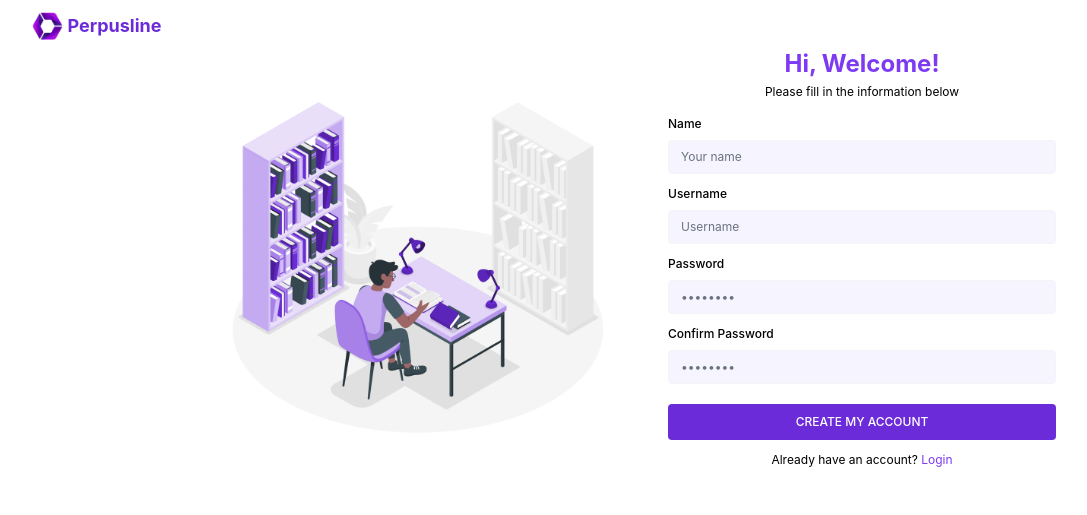
After one commit to arisandika/JWD-Pertemuan-15-Final, a PHP site: page /register.php in a window 1280 px wide. The commit adds this page. Shown: the top 515 px of the page, without its empty margins (0-1087 px from the left). Run offline with PHP 8.4, Linux system fonts and the light colour scheme; some libraries are stand-ins or nearby versions.

Commit message:
adding registration system

```diff
--- /dev/null
+++ b/register.php
@@ -0,0 +1,127 @@
+<?php
+require 'connect.php';
+
+session_start();
+
+function registrasi($data)
+{
+  global $db;
+
+  $name = ucwords(stripcslashes($data["name"]));
+  $username = strtolower(stripcslashes($data["username"]));
+  $password = mysqli_real_escape_string($db, $data["password"]);
+  $password2 = mysqli_real_escape_string($db, $data["password2"]);
+
+  if ($password !== $password2) {
+    echo "<script>
+            alert('Passwords do not match');
+        </script>";
+    return false;
+  }
+
+  $result = mysqli_query($db, "SELECT username FROM user WHERE username= '$username'");
+  if (mysqli_fetch_assoc($result)) {
+    echo "<script>
+        alert('Username has already');
+      </script>";
+    return false;
+  }
+
+  //hash password
+  //$password = password_hash($password, PASSWORD_DEFAULT);
+
+  mysqli_query($db, "INSERT INTO user (name, username, password) VALUES ('$name', '$username', '$password')");
+
+  return mysqli_affected_rows($db);
+}
+
+if (isset($_POST["register"])) {
+  if (registrasi($_POST) > 0) {
+    header("Location: login.php");
+    exit;
+  } else {
+    echo mysqli_error($connect);
+  }
+}
+
+?>
+
+<!DOCTYPE html>
+<html lang="en">
+
+<head>
+  <meta charset="UTF-8">
+  <meta name="viewport" content="width=device-width, initial-scale=1.0">
+  <title>Register</title>
+</head>
+
+<body>
+  <div class="navbar">
+    <nav class="fixed top-0 w-full">
+      <div class="px-3 py-3 lg:pb-0 lg:px-8">
+        <div class="flex items-center">
+          <div class="flex items-center">
+            <img src="./images/logo.png" class="h-6 sm:h-7" />
+            <span class="font-bold text-lg sm:text-xl text-purple-700 ml-1">Perpusline</span>
+          </div>
+        </div>
+      </div>
+    </nav>
+  </div>
+
+  <section class="bg-cover bg-center flex items-center p-6">
+    <div
+      class="mx-auto grid md:grid-cols-2 bg-white py-5 lg:py-2 gap-4 lg:gap-16 justify-center items-center rounded-xl">
+      <div class="md:p-6">
+        <a href="https://storyset.com/people" target="_blank">
+          <img src="./images/Library-amico.png" width="380px">
+        </a>
+      </div>
+      <div class="md:px-5">
+        <div class="text-center mb-4">
+          <div class="text-2xl font-bold pb-1 text-purple-600">Hi, Welcome!</div>
+          <div class="text-xs">Please fill in the information below</div>
+        </div>
+        <form class="space-y-3" action="#" method="post">
+          <div>
+            <label for="name" class="block mb-2 text-xs font-medium">Name</label>
+            <input type="text" name="name" id="name"
+              class="bg-purple-50 border border-gray-100 text-xs rounded block w-full focus:ring-1 focus:ring-purple-300"
+              placeholder="Your name" required>
+          </div>
+          <div>
+            <label for="username" class="block mb-2 text-xs font-medium">Username</label>
+            <input type="text" name="username" id="username"
+              class="bg-purple-50 border border-gray-100 text-xs rounded block w-full focus:ring-1 focus:ring-purple-300"
+              placeholder="Username" required>
+          </div>
+          <div>
+            <label for="password" class="block mb-2 text-xs font-medium">Password</label>
+            <input type="password" name="password" id="password" placeholder="••••••••"
+              class="bg-purple-50 border border-gray-100 text-xs rounded block w-full focus:ring-1 focus:ring-purple-300"
+              required>
+          </div>
+          <div>
+            <label for="password2" class="block mb-2 text-xs font-medium">Confirm Password</label>
+            <input type="password" name="password2" id="password2" placeholder="••••••••"
+              class="bg-purple-50 border border-gray-100 text-xs rounded block w-full focus:ring-1 focus:ring-purple-300"
+              required>
+          </div>
+          <button type="submit" name="register" id="register"
+            class="w-full px-5 py-2.5 text-xs font-medium text-center text-white bg-purple-700 rounded hover:bg-purple-800"
+            style="margin-top: 20px;">CREATE MY ACCOUNT</button>
+          <div class="text-center pt-2">
+            <p class="text-xs">Already have an account? <span><a href="login.php"
+                  class="text-purple-600">Login</a></span></p>
+          </div>
+        </form>
+      </div>
+    </div>
+  </section>
+
+
+  <link href="https://cdnjs.cloudflare.com/ajax/libs/flowbite/1.7.0/flowbite.min.css" rel="stylesheet" />
+  <script src="https://cdnjs.cloudflare.com/ajax/libs/flowbite/1.7.0/flowbite.min.js"></script>
+</body>
+
+</html>
```
Also changed, not shown: index.php (+16 -11 lines), login.php (+42 -18 lines), images/Library-amico.png (added).
